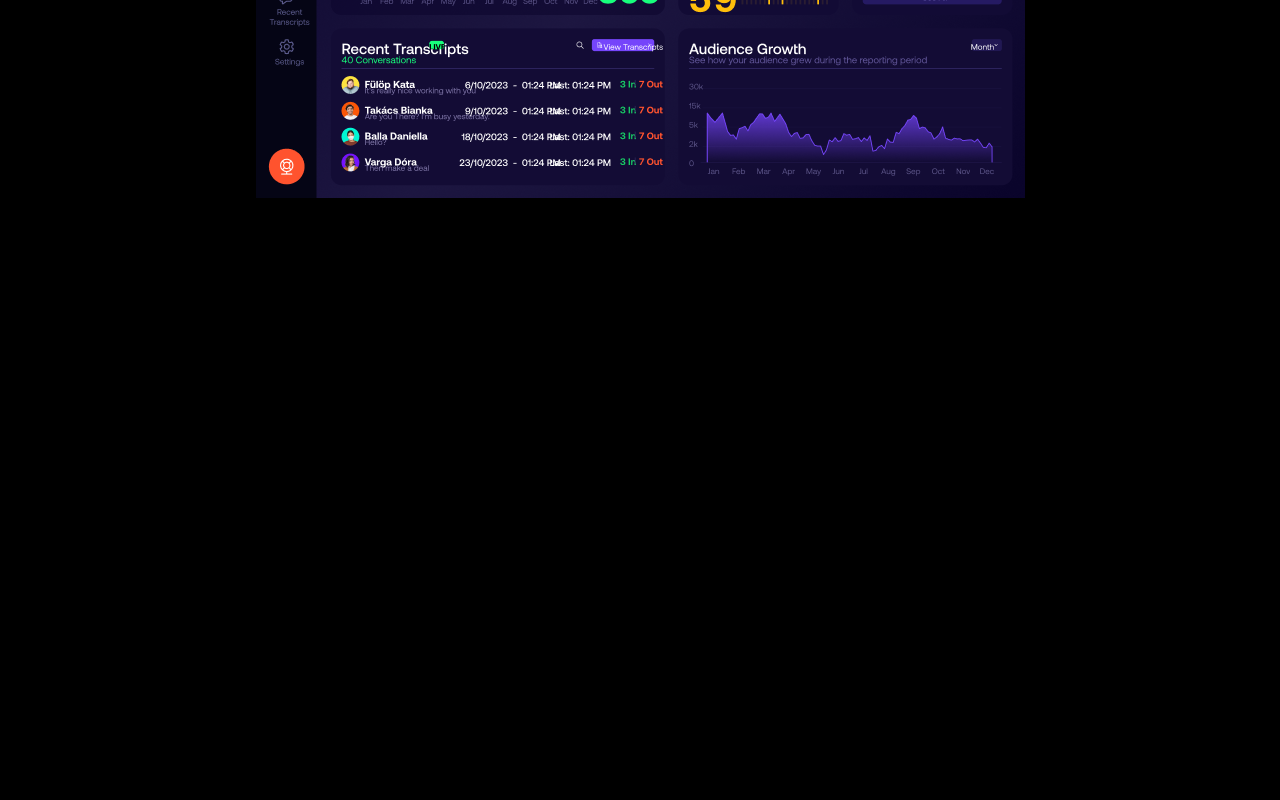
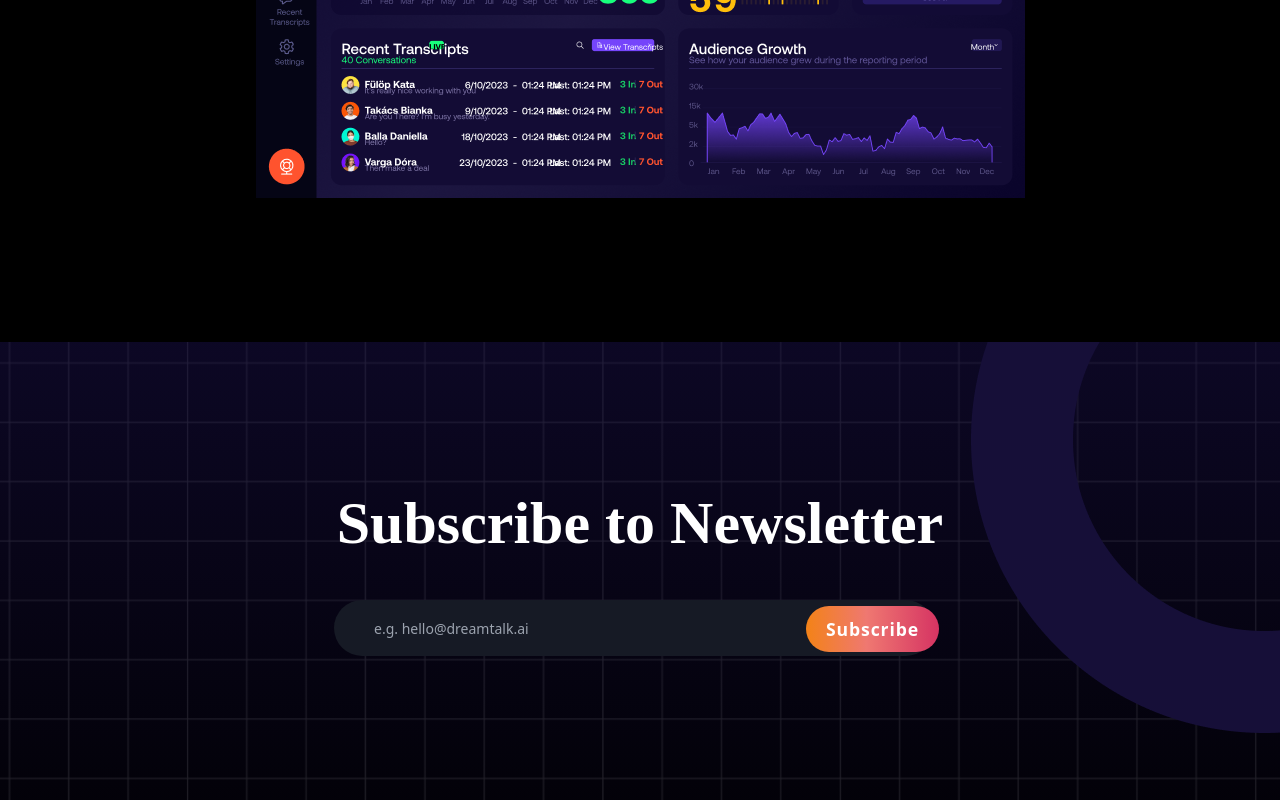
Before and after one commit to babulakterfsd/DreamTalk, a Next.js app: page / in a window 1280 px wide. Shown: the part 3865-4665 px from the top of the page. Before the commit the page ends 4207 px from the top, so only its background shows below. Built offline with nearby package versions, Linux system fonts and the light colour scheme.

Commit message:
newslatter completed for desktop.

```diff
--- a/src/app/page.tsx
+++ b/src/app/page.tsx
@@ -4,6 +4,7 @@ import Analytics from '@/components/ui/Analytics';
 import Features from '@/components/ui/Features';
 import Hero from '@/components/ui/Hero';
 import Monetize from '@/components/ui/Monetize';
+import Newsletter from '@/components/ui/Newsletter';
 import Possibilities from '@/components/ui/Possibilities';
 import Aos from 'aos';
 import 'aos/dist/aos.css';
@@ -21,6 +22,7 @@ export default function Home() {
       <Features />
       <Monetize />
       <Analytics />
+      <Newsletter />
     </>
   );
 }
--- /dev/null
+++ b/src/components/ui/Newsletter.tsx
@@ -0,0 +1,34 @@
+import Image from 'next/image';
+import bekaImage from '../../../public/assets/images/Ellipse 2483.png';
+import Styles from '../../styles/newsletter.module.css';
+
+const Newsletter = () => {
+  return (
+    <div className={`${Styles.newsletterbg} lg:py-36 lg:relative`}>
+      <Image src={bekaImage} alt="beka" className="lg:absolute top-0 right-0" />
+      <div className="main-container flex justify-center items-center flex-col gap-y-10">
+        <h2 className="font-giahfita font-bold lg:text-6xl lg:leading-[74px] lg:tracking-normal">
+          Subscribe to Newsletter
+        </h2>
+        <div>
+          <form className="relative">
+            <input
+              type="email"
+              className="lg:w-[600px] h-14 pl-10 text-sm border rounded-full bg-[#161a25] border-none focus:outline-none lg:-ml-3 "
+              placeholder="e.g. hello@dreamtalk.ai"
+              required
+            />
+            <button
+              type="submit"
+              className="gradientBg absolute -ml-32 py-2.5 mt-1.5  lg:px-5 rounded-full text-white font-semibold lg:text-[1.1rem] lg:tracking-wider"
+            >
+              Subscribe
+            </button>
+          </form>
+        </div>
+      </div>
+    </div>
+  );
+};
+
+export default Newsletter;
--- /dev/null
+++ b/src/styles/newsletter.module.css
@@ -0,0 +1,6 @@
+.newsletterbg {
+    background: linear-gradient(rgba(31, 19, 92, 0.4), rgba(26, 14, 88, 0.1)), url('../../public/assets/images/newsletterbg.png');
+    background-repeat: no-repeat;
+    background-size: cover;
+    background-position: center;
+}
```
Also changed, not shown: public/assets/images/newsletterbg.png (added).
